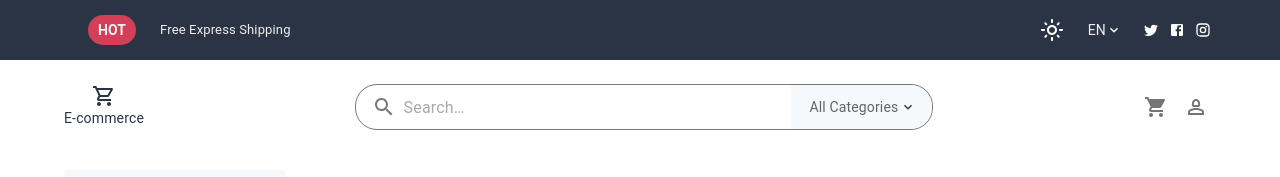
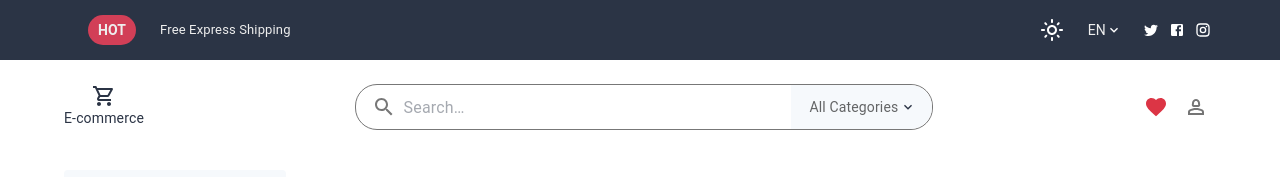
Before and after one commit to ZiadAhmed92/ecommerce, a React (Vite) app: page / in a window 1280 px wide. Shown: the top 177 px of the page. Built offline with nearby package versions, Linux system fonts and the light colour scheme; a web font is replaced by a local one.

Commit message:
edit design

```diff
--- a/src/Components/Header/Header2.jsx
+++ b/src/Components/Header/Header2.jsx
@@ -14,7 +14,7 @@ import {
 import SearchIcon from "@mui/icons-material/Search";
 import { styled } from "@mui/material/styles";
 import Person2OutlinedIcon from "@mui/icons-material/Person2Outlined";
-import ShoppingCartIcon from "@mui/icons-material/ShoppingCart";
+import FavoriteSharpIcon from "@mui/icons-material/FavoriteSharp";
 import { useState } from "react";
 import List from "@mui/material/List";
 import ListItem from "@mui/material/ListItem";
@@ -308,7 +308,8 @@ const Header2 = ({ favourites, removeFavouritMovie ,setOpen,setProducs,produces,
               badgeContent={favourites.length}
               color="primary"
             >
-              <ShoppingCartIcon />
+              {/* <ShoppingCartIcon /> */}
+              <FavoriteSharpIcon className="text-danger" />
             </StyledBadge>
           </IconButton>
 
```
